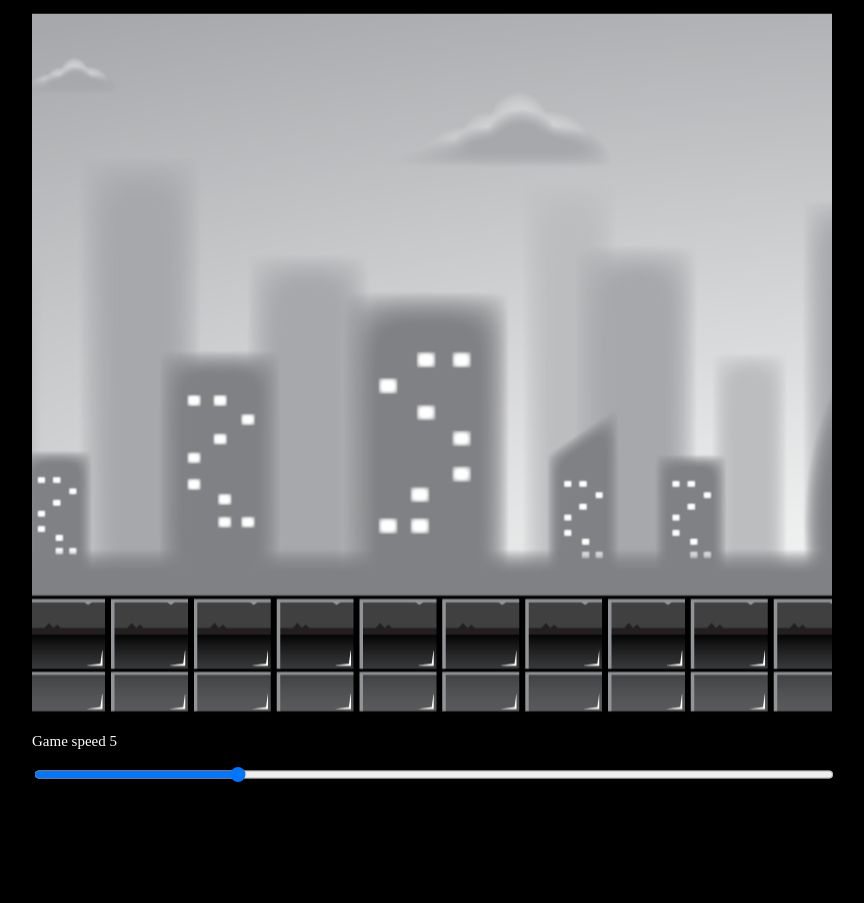
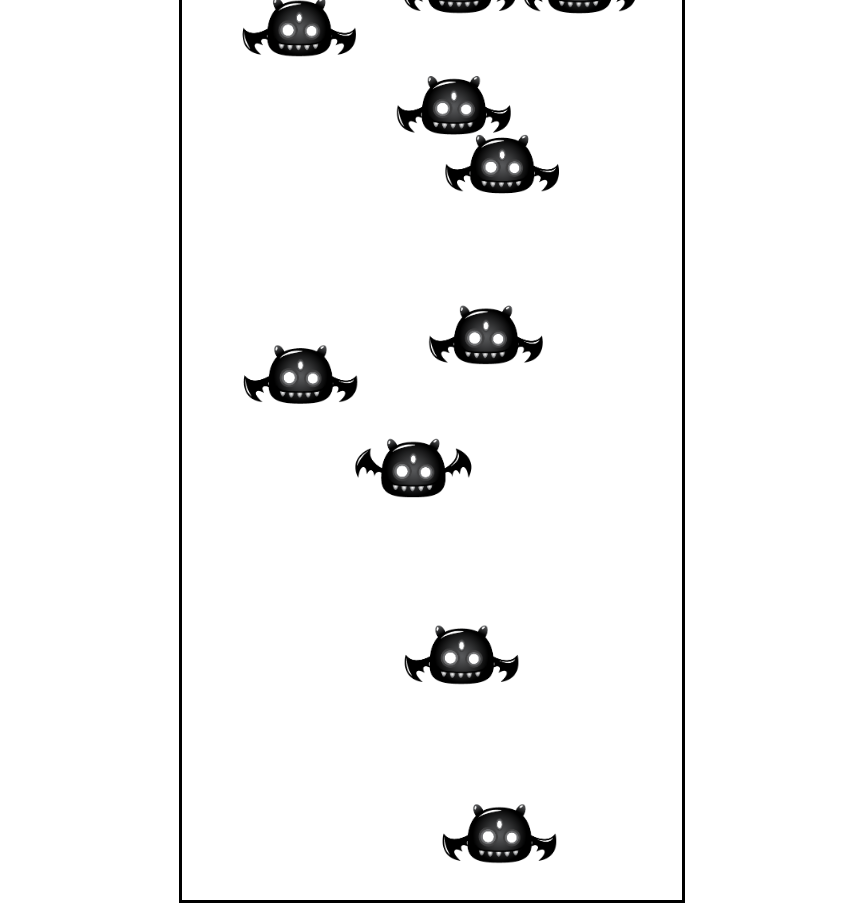
Before and after one commit to JK-coder-kun/js-2dgame, a plain HTML site: page index.html in a window 1280 px wide. Shown: the whole page, without its empty margins (208-1072 px from the left). Before the commit the page ends 800 px from the top, so only its background shows below. Drawn offline with Linux system fonts and the light colour scheme; animation ran at ten frames a second.

Commit message:
npc movements enemy1

```diff
--- a/index.html
+++ b/index.html
@@ -5,14 +5,10 @@
     <meta http-equiv="X-UA-Compatible" content="IE=edge">
     <meta name="viewport" content="width=device-width, initial-scale=1.0">
     <link rel="stylesheet" href="style.css">
-    <title>Parallax backgrounds</title>
+    <title>NPC movement animation enemy1</title>
 </head>
 <body>
-    <div id="container">
-        <canvas id="canvas1">canvas</canvas>
-        <p>Game speed <span id="showGameSpeed"></span></p>
-        <input type="range" min="0" max="20" value="5" id="slider" class="slider">
-    </div>
+    <canvas id="canvas1"></canvas>
 
     <script src="script.js"></script>
 </body>
--- a/script.js
+++ b/script.js
@@ -1,70 +1,53 @@
-const canvas=document.getElementById("canvas1");
-const ctx=canvas.getContext("2d");
-const CANVAS_WIDTH = canvas.width = 800;
-const CANVAS_HEIGHT = canvas.height = 700;
-let gameSpeed = 5;
-// let gameFrames = 0;
+/**@type{HTMLCanvasElement} */
+const canvas = document.getElementById("canvas1");
+const ctx = canvas.getContext("2d");
+CANVAS_WIDTH = canvas.width = 500;
+CANVAS_HEIGHT = canvas.height = 1000;
+const numberOfEnemies = 10;
+let gameFrame = 0;
+let enemiesArray = [];
 
-const backgroundLayer1 = new Image();
-backgroundLayer1.src="layer-1.png";
-const backgroundLayer2 = new Image();
-backgroundLayer2.src="layer-2.png";
-const backgroundLayer3 = new Image();
-backgroundLayer3.src="layer-3.png";
-const backgroundLayer4 = new Image();
-backgroundLayer4.src="layer-4.png";
-const backgroundLayer5 = new Image();
-backgroundLayer5.src="layer-5.png";
 
-window.addEventListener('load',function(){
-    const slider = document.getElementById("slider");
-    slider.value = gameSpeed;
-    const showGameSpeed = document.getElementById("showGameSpeed");
-    showGameSpeed.innerHTML = gameSpeed;
-    slider.addEventListener("change",(e)=>{
-        gameSpeed = e.target.value;
-        showGameSpeed.innerHTML = gameSpeed;
-    })
 
-    class layer{
-        constructor(image, speedModifier){
-            this.x = 0;
-            this.y = 0;
-            this.width = 2400;
-            this.height = 700;
-            this.image = image;
-            this.speedModifier = speedModifier;
-            this.speed = gameSpeed * this.speedModifier;
+class Enemy{
+    constructor(){
+        this.image = new Image();
+        this.image.src = "enemy1.png"
+        // this.speed = Math.random()*4 - 2;
+        this.spriteWidth = 293;
+        this.spriteHeight = 155;
+        this.width = this.spriteWidth/2.5;
+        this.height = this.spriteHeight/2.5;
+        this.x = Math.random()*(CANVAS_WIDTH-this.width);
+        this.y = Math.random()*(CANVAS_HEIGHT-this.height);
+        this.frame = 0;
+        this.flapSpeed = Math.floor(Math.random()*3 +1);
     }
     update(){
-            this.speed = gameSpeed * this.speedModifier;
-            if(this.x <= -this.width) this.x = 0;
-            this.x = this.x - this.speed;
-            // this.x = (gameFrames*this.speed) % this.width;
+        this.x += Math.random() * 5 -2.5;
+        this.y += Math.random() * 5 -2.5;
+        //animate sprite
+        if(gameFrame % this.flapSpeed === 0 ){
+            this.frame > 4 ? this.frame = 0 : this.frame++;
+        }
     }
     draw(){
-            ctx.drawImage(this.image, this.x,this.y,this.width,this.height);
-            ctx.drawImage(this.image, this.x + this.width, this.y, this.width, this.height);
+        ctx.drawImage(this.image,this.frame * this.spriteWidth ,0 ,this.spriteWidth, this.spriteHeight, this.x, this.y, this.width, this.height);
     }
+};
+
+for(let i = 0; i < numberOfEnemies; i++){
+    enemiesArray.push(new Enemy());
 }
-
-    const layer1 = new layer(backgroundLayer1, 0.5);
-    const layer2 = new layer(backgroundLayer2, 0.5);
-    const layer3 = new layer(backgroundLayer3, 0.5);
-    const layer4 = new layer(backgroundLayer4, 0.5);
-    const layer5 = new layer(backgroundLayer5, 1);
-
-    const gameObjects = [layer1,layer2,layer3,layer4,layer5];
 
 function animate(){
     ctx.clearRect(0,0,CANVAS_WIDTH,CANVAS_HEIGHT);
-        gameObjects.forEach(object=>{
-            object.update();
-            object.draw();
+    enemiesArray.forEach(enemy=>{
+        enemy.update();
+        enemy.draw();
     })
-        // gameFrames--;
+    gameFrame++;
     requestAnimationFrame(animate);
 }
 
 animate();
-});
--- a/style.css
+++ b/style.css
@@ -1,28 +1,9 @@
-body{
-    background:black;
-}
-
-#container{
+#canvas1{
+    border: 3px solid black;
     position:absolute;
-    width: 800px;
-    font-size: 15px;
-    transform: translate(-50%,-50%);
+    width: 500px;
+    height: 1000px;
     top: 50%;
     left: 50%;
-
+    transform: translate(-50%,-50%);
 }
-
-#canvas1{
-    position: relative;
-    width: 800px;
-    height: 700px ;
-
-}
-
-#slider{
-    width: 100%;
-}
-
-p{
-    color: white;
-}
```
Also changed, not shown: enemy1.png (added), enemy2.png (added), enemy3.png (added), enemy4.png (added), layer-1.png (deleted), layer-2.png (deleted), layer-3.png (deleted), layer-4.png (deleted), layer-5.png (deleted). Lines whose indentation alone changed are shown as unchanged.
